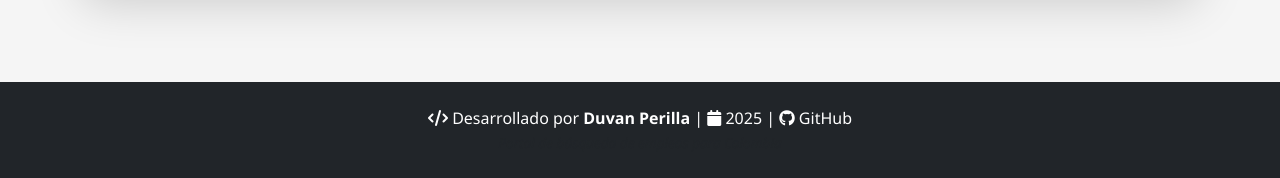
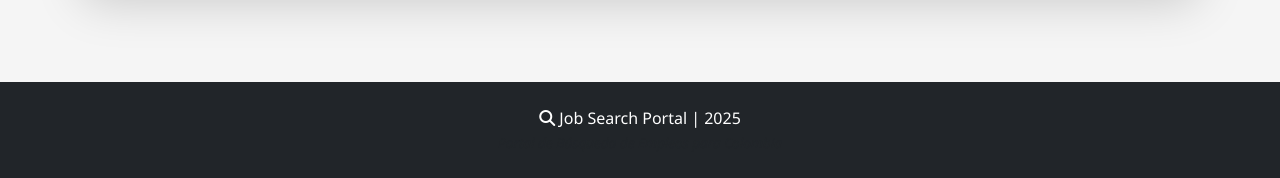
Before and after one commit to DuvanP11/Job_Search, a Flask app: template templates/index.html in a window 1280 px wide. Shown: the part 2257-2435 px from the top of the page. Run offline with Flask 3, Linux system fonts and the light colour scheme; the template is opened without the code that fills it, so the values that code supplies are empty.

Commit message:
🕵️ PRIVACIDAD: Footer anónimo y minimalista
ANTES:
❌ Desarrollado por Duvan Perilla
❌ Link a GitHub personal
❌ Información del autor visible

AHORA:
✅ Job Search Portal | 2025
✅ Portal de Búsqueda de Empleos para Colombia
✅ Completamente anónimo
✅ Sin links personales
✅ Profesional y discreto

FOOTER NUEVO:
┌────────────────────────────┐
│  🔍 Job Search Portal | 2025 │
│  Portal de Búsqueda de      │
│  Empleos para Colombia      │
└────────────────────────────┘

CAMBIOS:
- Eliminado nombre del autor
- Eliminado link a GitHub
- Eliminado ícono de código
- Simplificado y profesional

BENEFICIOS:
✅ Proyecto anónimo
✅ Más profesional
✅ Sin información personal
✅ Minimalista
✅ Clean design

PRÓXIMO:
Usuario verifica en homepage

```diff
--- a/templates/index.html
+++ b/templates/index.html
@@ -686,13 +686,9 @@ remoto</textarea>
     <footer class="bg-dark text-white py-4 mt-5">
         <div class="container text-center">
             <p class="mb-0">
-                <i class="fas fa-code"></i> Desarrollado por <strong>Duvan Perilla</strong> |
-                <i class="fas fa-calendar"></i> 2025 |
-                <a href="https://github.com/DuvanP11/Job_Search" target="_blank" class="text-white">
-                    <i class="fab fa-github"></i> GitHub
-                </a>
+                <i class="fas fa-search"></i> Job Search Portal | 2025
             </p>
-            <small class="text-muted">Portal de búsqueda de empleos para Colombia</small>
+            <small class="text-muted">Portal de Búsqueda de Empleos para Colombia</small>
         </div>
     </footer>
 
```
